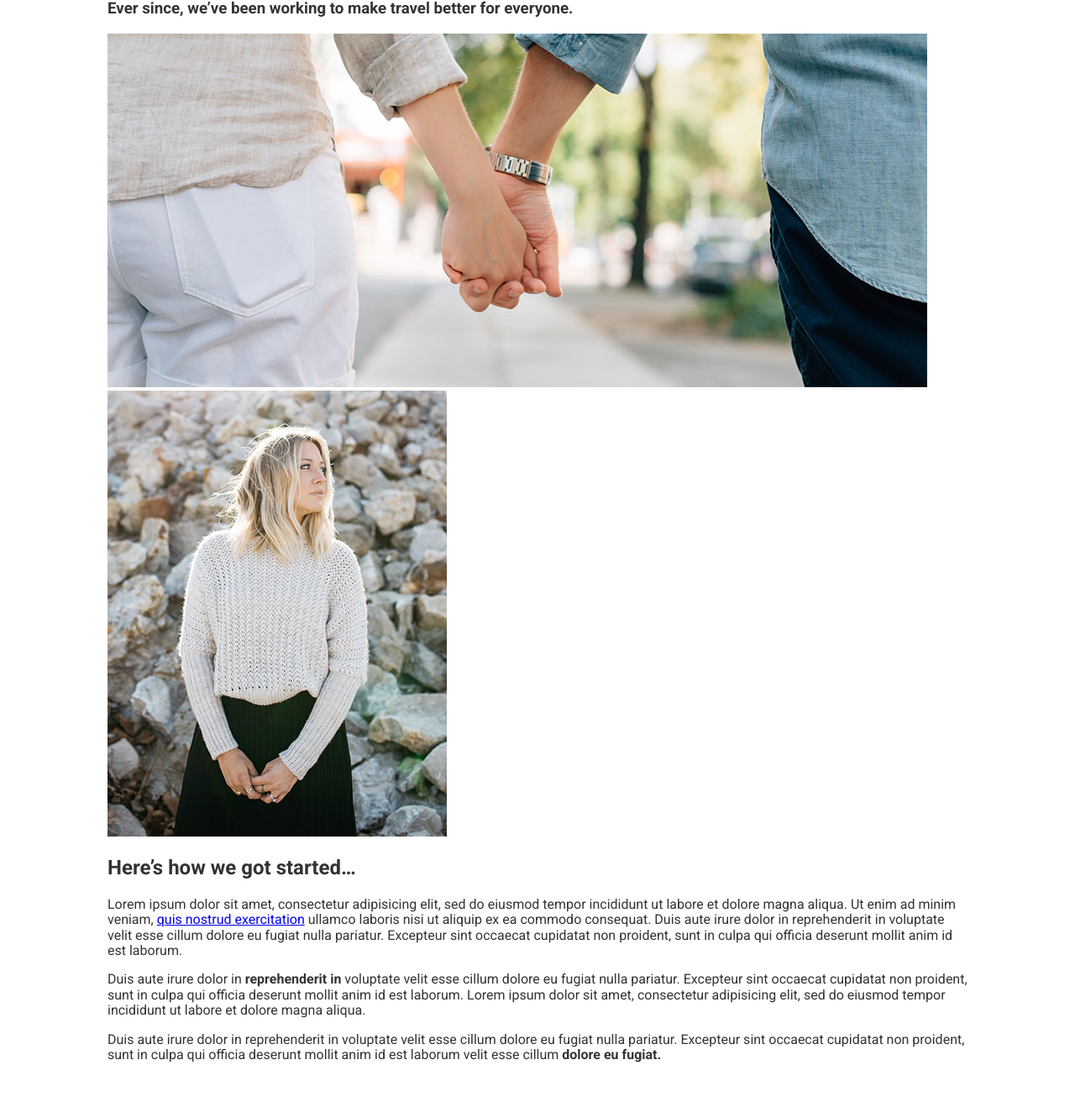
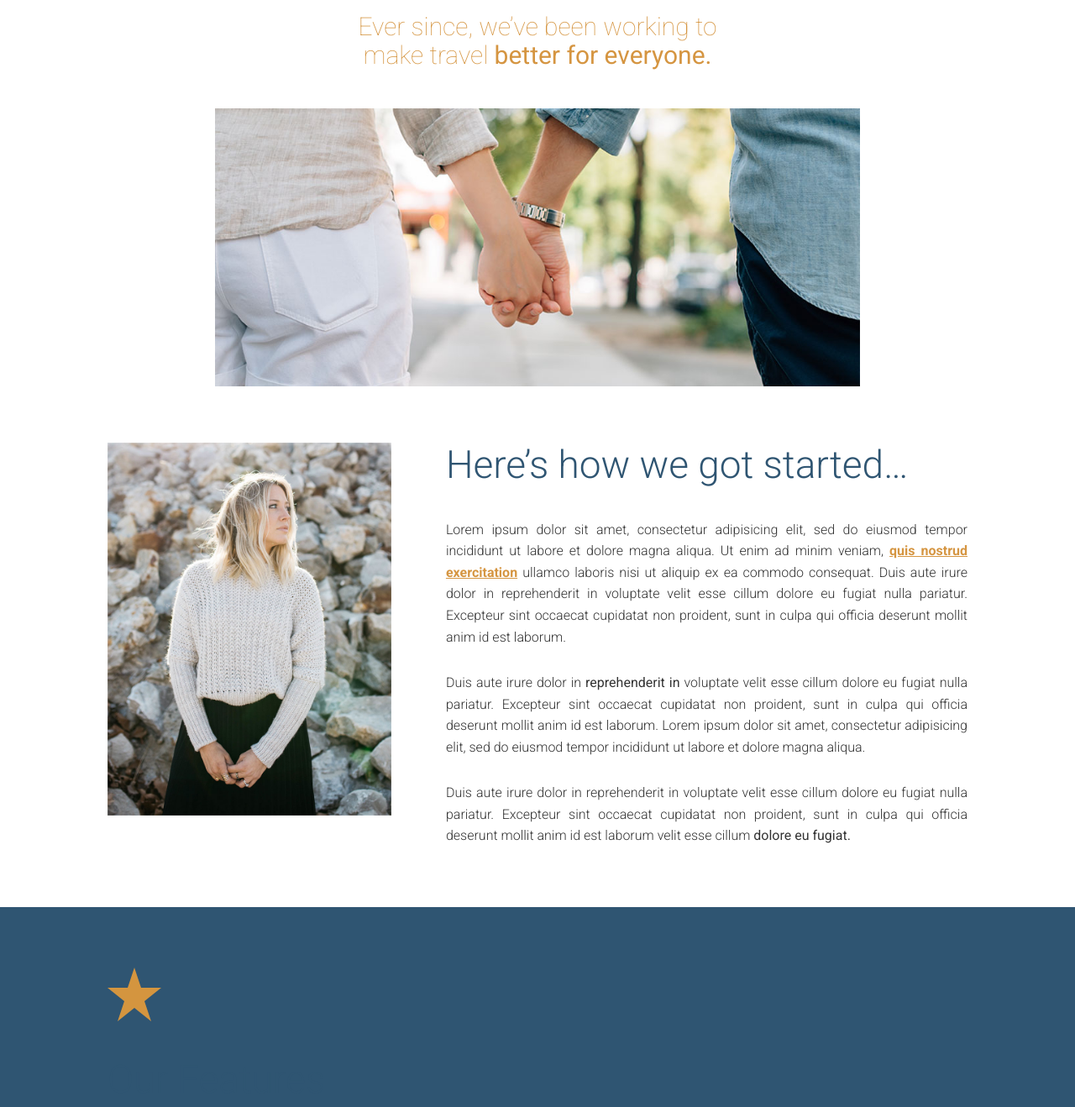
Before and after one commit to Ram-Poptani/phila-website, a website: page app/index.html in a window 1280 px wide. Shown: the part 749-2067 px from the top of the page at 84% size. Drawn offline with Linux system fonts and the light colour scheme.

Commit message:
2 sections done upto The first trip we planned was our own. section

```diff
--- a/app/assets/styles/base/_global.css
+++ b/app/assets/styles/base/_global.css
@@ -6,3 +6,9 @@ img{
     max-width: 100%;
     max-height: auto;
 }
+*{
+    box-sizing: border-box;
+}
+a{
+    color: $mainOrange;
+}
--- a/app/assets/styles/base/_mixins.css
+++ b/app/assets/styles/base/_mixins.css
@@ -21,3 +21,11 @@
         @mixin-content;
     }
 }
+
+@define-mixin clearfix{
+    &::after{
+        content: '';
+        display: table;
+        clear: both;
+    }
+}
--- /dev/null
+++ b/app/assets/styles/modules/_generic-typography.css
@@ -0,0 +1,14 @@
+.generic-typography{
+    p{
+        line-height: 1.6;
+        font-weight: 300;
+        margin-bottom: 1.8rem;
+        text-align: justify;
+        a{
+            font-weight: 700;
+        }
+        &:last-child{
+            margin-bottom: 0;
+        }
+    }
+}
--- /dev/null
+++ b/app/assets/styles/modules/_headline.css
@@ -0,0 +1,39 @@
+.headline{
+    font-weight: 300;
+    font-size: 1.875rem;
+    color: $mainBlue;
+
+    @mixin atSmall{
+        font-size: 2.875rem;
+    }
+
+    &__center{
+        text-align: center;
+    }
+    &__orange{
+        color: $mainOrange;
+    }
+    &__small{
+        font-size: 1.2rem;
+        @mixin atSmall{
+            font-size: 1.875rem;
+    }
+    }
+    &__narrow{
+        max-width: 31rem;
+        margin-left: auto;
+        margin-right: auto;
+    }
+    &__light{
+        font-weight: 100;
+    }
+    &__b-margin-small{
+        margin-bottom: .5em;
+    }
+    &__b-margin-large{
+        margin-bottom: 1.5em;
+    }
+    &__no-t-margin{
+        margin-top: 0;
+    }
+}
--- /dev/null
+++ b/app/assets/styles/modules/_row.css
@@ -0,0 +1,34 @@
+.row{
+    @mixin clearfix;
+
+    &__gutters{
+        margin-right: -65px;
+    }
+    &__gutters > div{
+        padding-right: 65px;
+    }
+
+    &__b-margin-until-medium{
+        margin-bottom: 1rem;
+    }
+
+    @mixin atMedium{
+        &__b-margin-until-medium{
+            margin-bottom: 0;
+        }
+        &__col-md-4{
+            float: left;
+            width: 33.333333%;
+            &__larger{
+                width: 37%;
+            }
+        }
+        &__col-md-8{
+            float: left;
+            width: 66.666667%;
+            &__smaller{
+                width: 63%;
+            }
+        }
+    }
+}
--- a/app/assets/styles/modules/_wrapper.css
+++ b/app/assets/styles/modules/_wrapper.css
@@ -1,4 +1,6 @@
 .wrapper{
+
+    overflow: hidden;
     padding-left: 1rem;
     padding-right: 1rem;
     margin-left: auto;
@@ -7,4 +9,16 @@
     @mixin atSmall{
         max-width: 1024px;
     }
+    &__medium{
+        max-width: 768px;
+    }
+    &__b-margin{
+        @mixin atSmall{
+            margin-bottom: 3.875rem;
+        }
+    }
+    &{
+        padding-left: 0;
+        padding-right: 0;
+    }
 }
--- a/app/assets/styles/style.css
+++ b/app/assets/styles/style.css
@@ -8,3 +8,6 @@
 @import "modules/_large-hero";
 @import "modules/_wrapper";
 @import "modules/_page-section";
+@import "modules/_headline";
+@import "modules/_row";
+@import "modules/_generic-typography";
--- a/app/css/style.css
+++ b/app/css/style.css
@@ -359,6 +359,14 @@ img{
     max-height: auto;
 }
 
+*{
+    box-sizing: border-box;
+}
+
+a{
+    color: #D59541;
+}
+
 .btn{
     background-color: #2F5572;
     color: #FFF;
@@ -450,6 +458,8 @@ img{
     }
 
 .wrapper{
+
+    overflow: hidden;
     padding-left: 1rem;
     padding-right: 1rem;
     margin-left: auto;
@@ -462,6 +472,22 @@ img{
 .wrapper{
         max-width: 1024px
 }
+    }
+
+.wrapper__medium{
+        max-width: 768px;
+    }
+
+@media (min-width: 576px) {
+
+.wrapper__b-margin{
+            margin-bottom: 3.875rem
+    }
+    }
+
+.wrapper{
+        padding-left: 0;
+        padding-right: 0;
     }
 
 .page-section{
@@ -479,3 +505,110 @@ img{
         background: #2F5572;
         color: #FFF;
     }
+
+.headline{
+    font-weight: 300;
+    font-size: 1.875rem;
+    color: #2F5572;
+}
+
+@media (min-width: 576px) {
+
+.headline{
+        font-size: 2.875rem
+}
+    }
+
+.headline__center{
+        text-align: center;
+    }
+
+.headline__orange{
+        color: #D59541;
+    }
+
+.headline__small{
+        font-size: 1.2rem;
+    }
+
+@media (min-width: 576px) {
+
+.headline__small{
+            font-size: 1.875rem
+    }
+    }
+
+.headline__narrow{
+        max-width: 31rem;
+        margin-left: auto;
+        margin-right: auto;
+    }
+
+.headline__light{
+        font-weight: 100;
+    }
+
+.headline__b-margin-small{
+        margin-bottom: .5em;
+    }
+
+.headline__b-margin-large{
+        margin-bottom: 1.5em;
+    }
+
+.headline__no-t-margin{
+        margin-top: 0;
+    }
+
+.row::after{
+        content: '';
+        display: table;
+        clear: both;
+    }
+
+.row__gutters{
+        margin-right: -65px;
+    }
+
+.row__gutters > div{
+        padding-right: 65px;
+    }
+
+.row__b-margin-until-medium{
+        margin-bottom: 1rem;
+    }
+
+@media (min-width: 768px) {
+        .row__b-margin-until-medium{
+            margin-bottom: 0;
+        }
+        .row__col-md-4{
+            float: left;
+            width: 33.333333%;
+        }
+            .row__col-md-4__larger{
+                width: 37%;
+            }
+        .row__col-md-8{
+            float: left;
+            width: 66.666667%;
+        }
+            .row__col-md-8__smaller{
+                width: 63%;
+            }
+    }
+
+.generic-typography p{
+        line-height: 1.6;
+        font-weight: 300;
+        margin-bottom: 1.8rem;
+        text-align: justify;
+    }
+
+.generic-typography p a{
+            font-weight: 700;
+        }
+
+.generic-typography p:last-child{
+            margin-bottom: 0;
+        }
--- a/app/index.html
+++ b/app/index.html
@@ -46,21 +46,44 @@
 
   <div id="our-beginning" class="page-section">
     <div class="wrapper">
-        <h2>The first trip we planned was our own.</h2>
-        <h3>Ever since, we&rsquo;ve been working to make travel better for everyone.</h3>
-        <img src="assets/images/first-trip.jpg" alt="Couple walking down a street.">
-        <img src="assets/images/our-start.jpg" alt="Our founder, Jane Doe">
-        <h2>Here&rsquo;s how we got started&hellip;</h2>
-        <p>Lorem ipsum dolor sit amet, consectetur adipisicing elit, sed do eiusmod tempor incididunt ut labore et dolore magna aliqua. Ut enim ad minim veniam, <a href="#">quis nostrud exercitation</a> ullamco laboris nisi ut aliquip ex ea commodo consequat. Duis aute irure dolor in reprehenderit in voluptate velit esse cillum dolore eu fugiat nulla pariatur. Excepteur sint occaecat cupidatat non proident, sunt in culpa qui officia deserunt mollit anim id est laborum.</p>
-        <p>Duis aute irure dolor in <strong>reprehenderit in</strong> voluptate velit esse cillum dolore eu fugiat nulla pariatur. Excepteur sint occaecat cupidatat non proident, sunt in culpa qui officia deserunt mollit anim id est laborum. Lorem ipsum dolor sit amet, consectetur adipisicing elit, sed do eiusmod tempor incididunt ut labore et dolore magna aliqua.</p>
-        <p>Duis aute irure dolor in reprehenderit in voluptate velit esse cillum dolore eu fugiat nulla pariatur. Excepteur sint occaecat cupidatat non proident, sunt in culpa qui officia deserunt mollit anim id est laborum velit esse cillum <strong>dolore eu fugiat.</strong></p>
+        <h2 class="headline headline__no-t-margin headline__center headline__light headline__b-margin-small">The first trip we planned <strong>was our own.</strong></h2>
+        <h3 class="headline headline__center headline__orange headline__small headline__narrow headline__light headline__b-margin-large">Ever since, we&rsquo;ve been working to make travel <strong>better for everyone.</strong></h3>
+        <div class="wrapper wrapper__medium wrapper__b-margin">
+            <img sizes = "(min-width: 970px) 976px, 100vw" srcset="assets/images/first-trip-low-res.jpg 565w, assets/images/first-trip.jpg 976w, assets/images/first-trip-hi-dpi.jpg 1952w" alt="Couple walking down a street.">
+        </div>
+
+        <div class="row row__gutters">
+            <div class="row__col-md-4 row__col-md-4__larger row__b-margin-until-medium">
+               <picture>
+                    <source srcset="assets/images/our-start.jpg 404w, assets/images/our-start-hi-dpi.jpg 808w" media="(min-width: 992px)">
+
+                    <source srcset="assets/images/our-start-portrait.jpg 382w, assets/images/our-start-portrait-hi-dpi.jpg 764w" media="(min-width: 768px)">
+
+                    <img srcset="assets/images/our-start-landscape.jpg 800w, assets/images/our-start-landscape-hi-dpi.jpg 1600w" alt="Our founder, Jane Doe">
+               </picture>
+            </div>
+            <div class="row__col-md-8 row__col-md-8__smaller">
+                <div class="generic-typography">
+                    <h2 class="headline headline__no-t-margin">Here&rsquo;s how we got started&hellip;</h2>
+                <p>
+                Lorem ipsum dolor sit amet, consectetur adipisicing elit, sed do eiusmod tempor incididunt ut labore et dolore magna aliqua. Ut enim ad minim veniam, <a href="#">quis nostrud exercitation</a> ullamco laboris nisi ut aliquip ex ea commodo consequat. Duis aute irure dolor in reprehenderit in voluptate velit esse cillum dolore eu fugiat nulla pariatur. Excepteur sint occaecat cupidatat non proident, sunt in culpa qui officia deserunt mollit anim id est laborum.
+                </p>
+                <p>
+                Duis aute irure dolor in <strong>reprehenderit in</strong> voluptate velit esse cillum dolore eu fugiat nulla pariatur. Excepteur sint occaecat cupidatat non proident, sunt in culpa qui officia deserunt mollit anim id est laborum. Lorem ipsum dolor sit amet, consectetur adipisicing elit, sed do eiusmod tempor incididunt ut labore et dolore magna aliqua.
+                </p>
+                <p>
+                Duis aute irure dolor in reprehenderit in voluptate velit esse cillum dolore eu fugiat nulla pariatur. Excepteur sint occaecat cupidatat non proident, sunt in culpa qui officia deserunt mollit anim id est laborum velit esse cillum <strong>dolore eu fugiat.</strong>
+                </p>
+                </div>
+            </div>
+        </div>
     </div>
   </div>
 
   <div id="features" class="page-section page-section__blue">
     <div class="wrapper">
         <img src="assets/images/icons/star.svg">
-        <h2>Our Features</h2>
+        <h2 class="headline">Our Features</h2>
 
         <img src="assets/images/icons/rain.svg">
         <h3>We&rsquo;ll Watch the Weather</h3>
```
